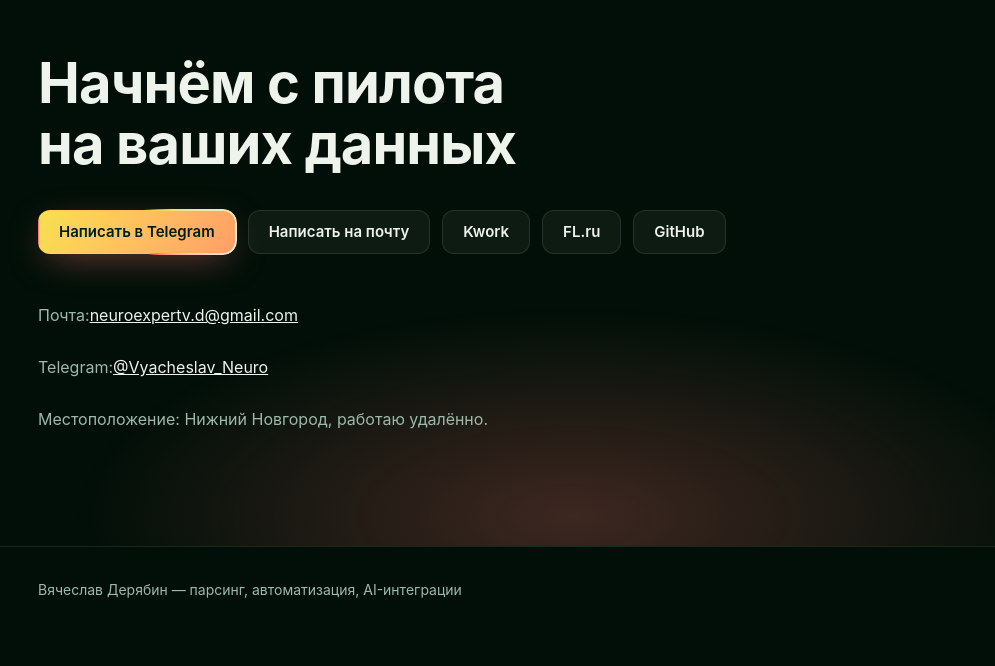
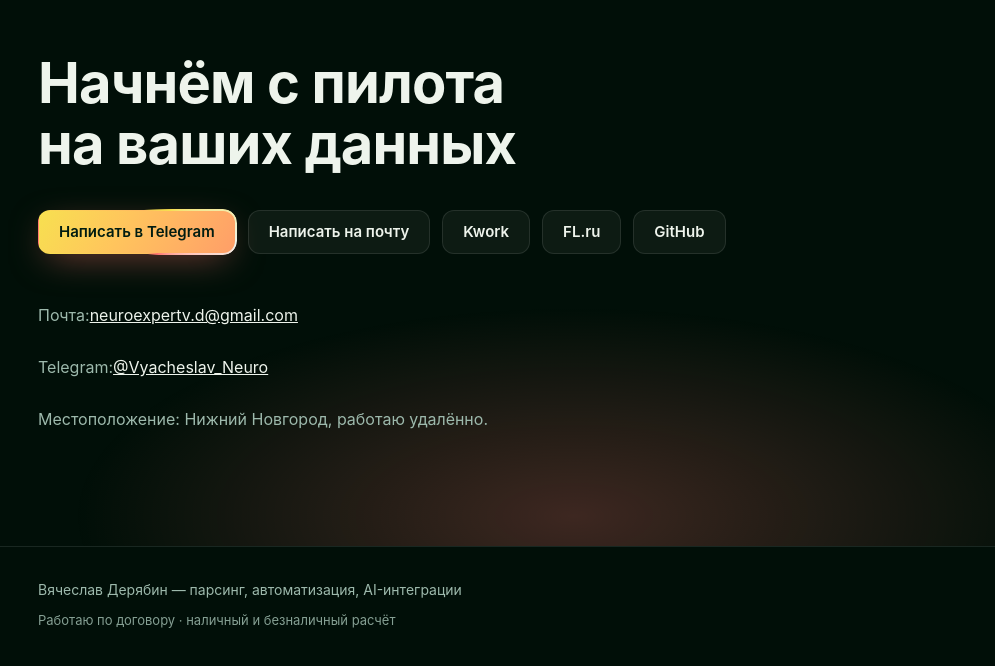
Before and after one commit to Vyacheslav-Derybin/neuroexpert-vitrina, a plain HTML site: page index.html in a window 1280 px wide. Shown: the part 6999-7665 px from the top of the page, without its empty margins (66-1061 px from the left). Drawn offline with Linux system fonts and the light colour scheme.

Commit message:
Add contract and payment note to portfolio footer

```diff
--- a/index.html
+++ b/index.html
@@ -159,6 +159,7 @@ li strong{display:block;color:var(--t);font-size:20px;line-height:1.3;margin-bot
 .ct li{display:flex;align-items:center;min-height:44px;padding:0;color:inherit}
 .ct a{display:inline-flex;align-items:center;min-height:44px;color:var(--t)}
 footer{padding:32px 0 48px;border-top:1px solid var(--line);font-size:14px;color:var(--s)}
+.foot-note{margin-top:8px;font-size:13px;opacity:.85}
 /* появление, шкала прокрутки, линия процесса — на scroll-driven animations */
 .js .rv{opacity:0;transform:translateY(18px);transition:opacity .8s,transform .8s cubic-bezier(.2,.7,.2,1)}
 .js .rv.in{opacity:1;transform:none}
@@ -340,7 +341,7 @@ ol::after{transform:scaleY(0);animation:grow linear both;animation-timeline:view
 </div></section>
 </main>
 
-<footer><div class="w">Вячеслав Дерябин — парсинг, автоматизация, AI-интеграции</div></footer>
+<footer><div class="w"><div>Вячеслав Дерябин — парсинг, автоматизация, AI-интеграции</div><div class="foot-note">Работаю по договору · наличный и безналичный расчёт</div></div></footer>
 
 <script>
 document.documentElement.classList.add('js');
```
